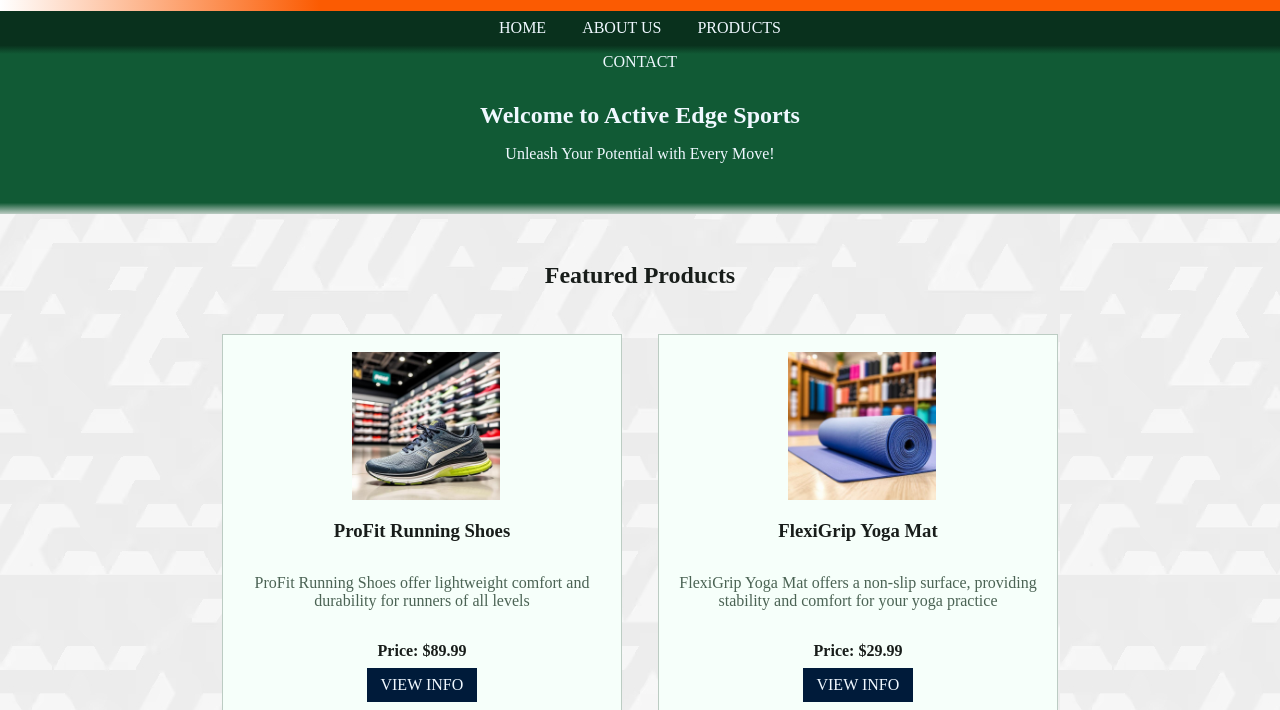
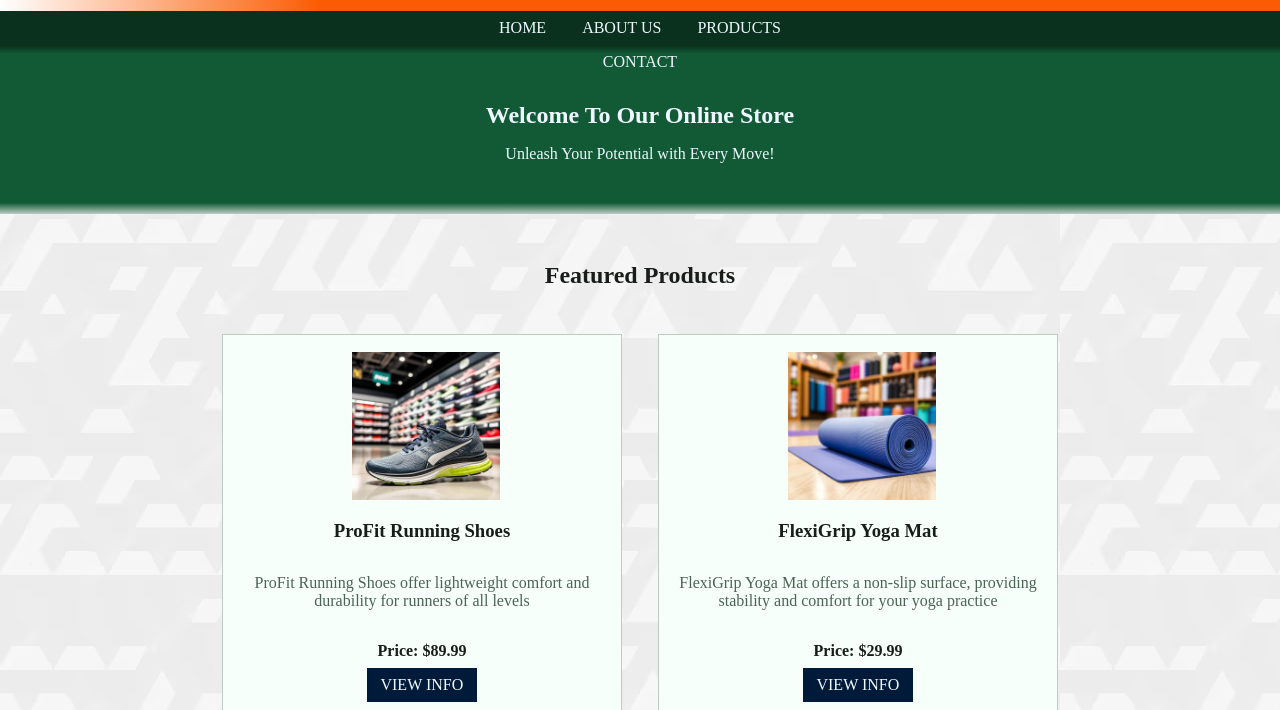
Before and after one commit to fdmarzialetti/ActiveEdgeSportsStore, a plain HTML site: page pages/index.html in a window 1280 px wide. Shown: the part 90-800 px from the top of the page. Drawn offline with Linux system fonts and the light colour scheme.

Commit message:
change banner index

```diff
--- a/pages/index.html
+++ b/pages/index.html
@@ -26,7 +26,7 @@
 
     <main>
         <section id="banner" class="banner">
-            <h2>Welcome to Active Edge Sports</h2>
+            <h2>Welcome To Our Online Store</h2>
             <p>Unleash Your Potential with Every Move!</p>
         </section>
 
```
